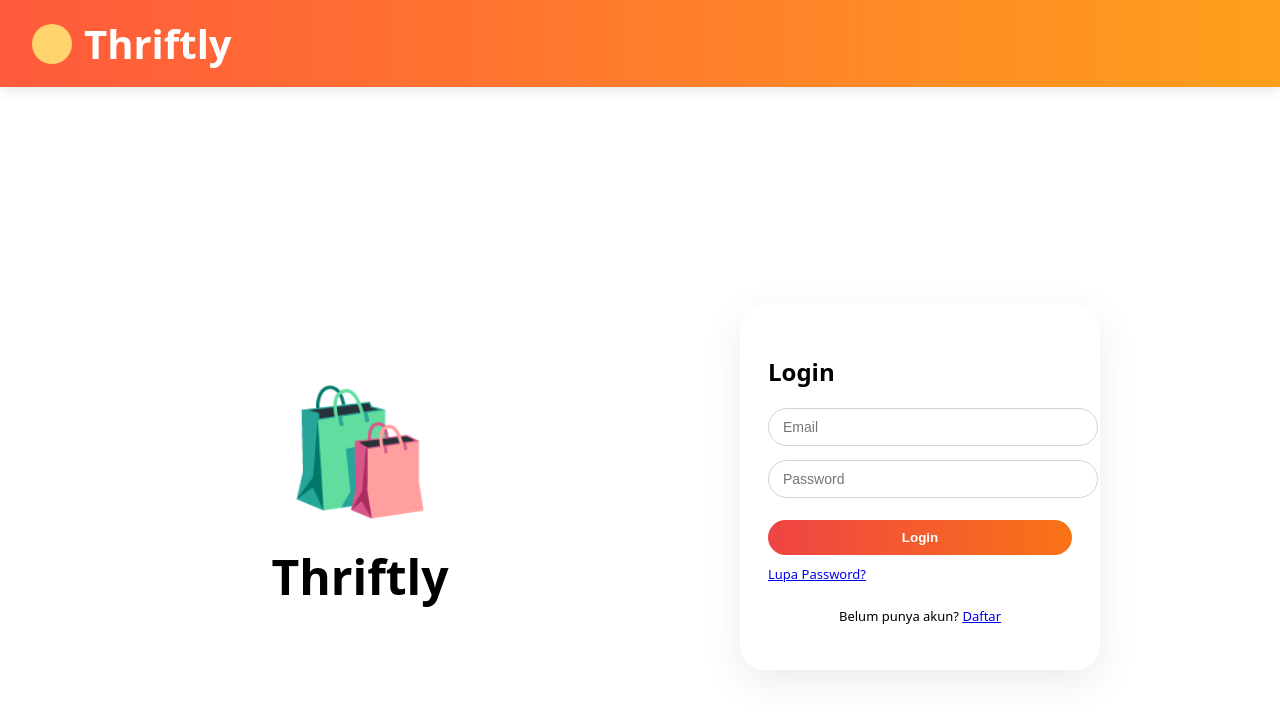
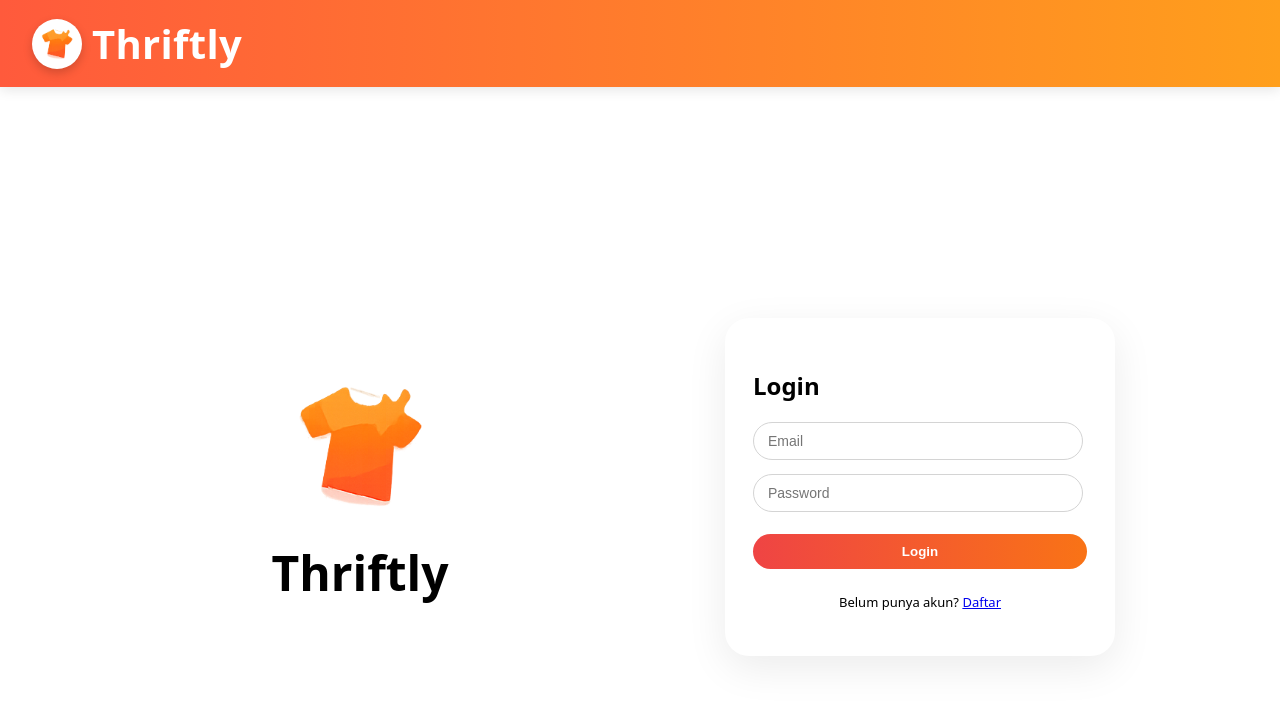
Before and after one commit to FdhiMW/TubesIMPAL, a Vue app in the folder Thriftly/frontend/onlineshop-frontend/: page /login in a window 1280 px wide. Shown: the top 712 px of the page. Built offline with nearby package versions, Linux system fonts and the light colour scheme; the HTML template or start-up script is replaced by a standard one.

Commit message:
Logo
Co-Authored-By: Fadhilla M. Wiryasukma <170822505+FdhiMW@users.noreply.github.com>

```diff
--- a/Thriftly/frontend/onlineshop-frontend/src/assets/styles/base.css
+++ /dev/null
@@ -1 +0,0 @@
-/* base styles placeholder */
--- a/Thriftly/frontend/onlineshop-frontend/src/assets/styles/variables.css
+++ /dev/null
@@ -1 +0,0 @@
-/* css variables placeholder */
--- a/Thriftly/frontend/onlineshop-frontend/src/components/layout/Navbar.vue
+++ b/Thriftly/frontend/onlineshop-frontend/src/components/layout/Navbar.vue
@@ -8,8 +8,14 @@
       tabindex="0"
       @keyup.enter="goHome"
     >
-      <div class="logo-badge"></div>
-      <span class="logo-text">Thriftly</span>
+      <div class="navbar-brand" @click="goHome">
+        <img
+          src="@/assets/foto/logo.jpg"
+          alt="Thriftly Logo"
+          class="navbar-logo"
+        />
+        <span class="brand-text">Thriftly</span>
+      </div>
     </div>
     <!-- ====== [AKHIR PENYESUAIAN] ====== -->
 
@@ -158,18 +164,32 @@ export default {
 /* ====== [AKHIR PENYESUAIAN] ====== */
 
 /* ====== [DISESUAIKAN: LOGO SAMA DENGAN NAVBAR ADMIN] ====== */
-.logo-badge {
-  width: 40px;
-  height: 40px;
-  border-radius: 999px;
-  background: #ffd46c;
+.navbar-brand {
+  display: flex;
+  align-items: center;
+  gap: 10px;
+  cursor: pointer;
 }
 
-.logo-text {
-  font-weight: 700;
-  font-size: 40px;
-  color: #fff;
+.navbar-logo {
+  width: 50px;
+  height: 50px;
+  object-fit: contain;
+
+  background: #ffffff;
+  padding: 6px;
+  border-radius: 50%;
+
+  box-shadow: 0 4px 10px rgba(0, 0, 0, 0.18);
 }
+
+.brand-text {
+  font-size:40px;
+  font-weight: 800;
+  color: white;       /* karena navbar kamu gradient orange */
+  letter-spacing: 0.3px;
+}
+
 /* ====== [AKHIR PENYESUAIAN] ====== */
 
 /* ====== [DISESUAIKAN: SEARCH SAMA DENGAN NAVBAR ADMIN] ====== */
--- a/Thriftly/frontend/onlineshop-frontend/src/components/layout/NavbarAdmin.vue
+++ b/Thriftly/frontend/onlineshop-frontend/src/components/layout/NavbarAdmin.vue
@@ -2,8 +2,14 @@
   <header class="topbar">
     <!-- ====== [DISESUAIKAN: KLIK LOGO KEMBALI KE DASHBOARD] ====== -->
     <div class="topbar-left brand-click" @click="goDashboard">
-      <div class="logo-badge"></div>
-      <span class="logo-text">Thriftly Admin</span>
+      <div class="navbar-brand" @click="goHome">
+        <img
+          src="@/assets/foto/logo.jpg"
+          alt="Thriftly Logo"
+          class="navbar-logo"
+        />
+        <span class="brand-text">Thriftly</span>
+      </div>
     </div>
     <!-- ====== [AKHIR PENYESUAIAN] ====== -->
 
@@ -130,16 +136,30 @@ export default {
 }
 
 /* ====== LOGO LEBIH BESAR ====== */
-.logo-badge {
-  width: 40px;
-  height: 40px;
-  border-radius: 999px;
-  background: #ffd46c;
+.navbar-brand {
+  display: flex;
+  align-items: center;
+  gap: 10px;
+  cursor: pointer;
 }
 
-.logo-text {
-  font-weight: 700;
-  font-size: 20px;
+.navbar-logo {
+  width: 50px;
+  height: 50px;
+  object-fit: contain;
+
+  background: #ffffff;
+  padding: 6px;
+  border-radius: 50%;
+
+  box-shadow: 0 4px 10px rgba(0, 0, 0, 0.18);
+}
+
+.brand-text {
+  font-size:40px;
+  font-weight: 800;
+  color: white;       /* karena navbar kamu gradient orange */
+  letter-spacing: 0.3px;
 }
 /* ============================= */
 
--- a/Thriftly/frontend/onlineshop-frontend/src/views/LoginView.vue
+++ b/Thriftly/frontend/onlineshop-frontend/src/views/LoginView.vue
@@ -3,7 +3,11 @@
     <div class="content">
       <div class="left">
         <div class="brand">
-          <div class="logo-big">🛍️</div>
+          <img
+            src="@/assets/foto/logo.jpg"
+            alt="Thriftly Logo"
+            class="logo"
+          />
           <div class="brand-name">Thriftly</div>
         </div>
       </div>
@@ -30,10 +34,6 @@
             <button type="submit" class="btn-login" :disabled="loading">
               {{ loading ? 'Memproses...' : 'Login' }}
             </button>
-
-            <p class="link-small">
-              <a href="#">Lupa Password?</a>
-            </p>
 
             <p class="bottom-text">
               Belum punya akun?
@@ -146,8 +146,10 @@ export default {
   text-align: center;
 }
 
-.logo-big {
-  font-size: 120px;
+.logo {
+  height: 150px;
+  width: auto;
+  object-fit: contain;
 }
 
 .brand-name {
@@ -157,7 +159,7 @@ export default {
 }
 
 .card {
-  width: 360px;
+  width: 390px;
   padding: 32px 28px;
   border-radius: 24px;
   box-shadow: 0 12px 40px rgba(0, 0, 0, 0.08);
```
Also changed, not shown: Thriftly/frontend/onlineshop-frontend/src/assets/foto/logo.jpg (renamed from Thriftly/frontend/onlineshop-frontend/src/assets/styles/logo.jpg).
